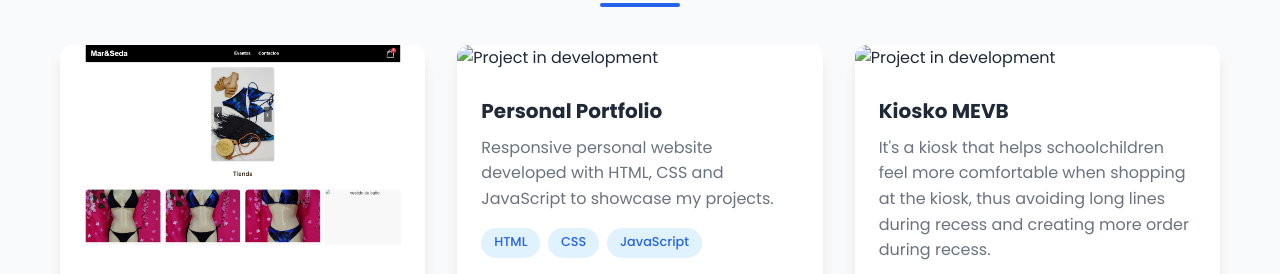
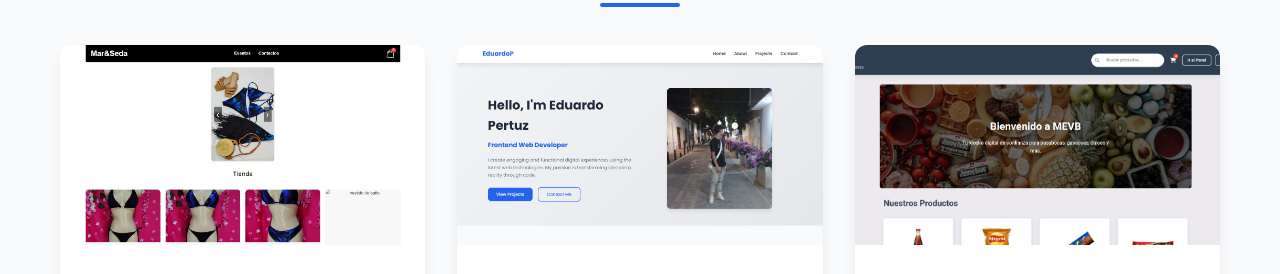
Before and after one commit to eduardopertuz1712/Prueba_M2, a plain HTML site: page index.html in a window 1280 px wide. Shown: the part 1638-1912 px from the top of the page. Drawn offline with Linux system fonts and the light colour scheme; the site is published under a folder, as on GitHub Pages, so addresses that start at the root find nothing.

Commit message:
Update index.html

```diff
--- a/index.html
+++ b/index.html
@@ -1,4 +1,4 @@
-<!DOCTYPE html>
+ <!DOCTYPE html>
 <html lang="en">
 <head>
     <meta charset="UTF-8">
@@ -136,7 +136,7 @@
                 </div>
 
                 <div class="project-card">
-                    <img src="/imagenes/ftproyecto.png" alt="Project in development" class="project-img">
+                    <img src="imagenes/ftproyecto.png" alt="Project in development" class="project-img">
                     <div class="project-content">
                         <h3 class="project-title">Personal Portfolio</h3>
                         <p class="project-description">
@@ -159,7 +159,7 @@
                 </div>
 
                 <div class="project-card">
-                    <img src="/imagenes/my project2.webp" alt="Project in development" class="project-img">
+                    <img src="imagenes/my project2.webp" alt="Project in development" class="project-img">
                     <div class="project-content">
                         <h3 class="project-title">Kiosko MEVB</h3>
                         <p class="project-description">
```
